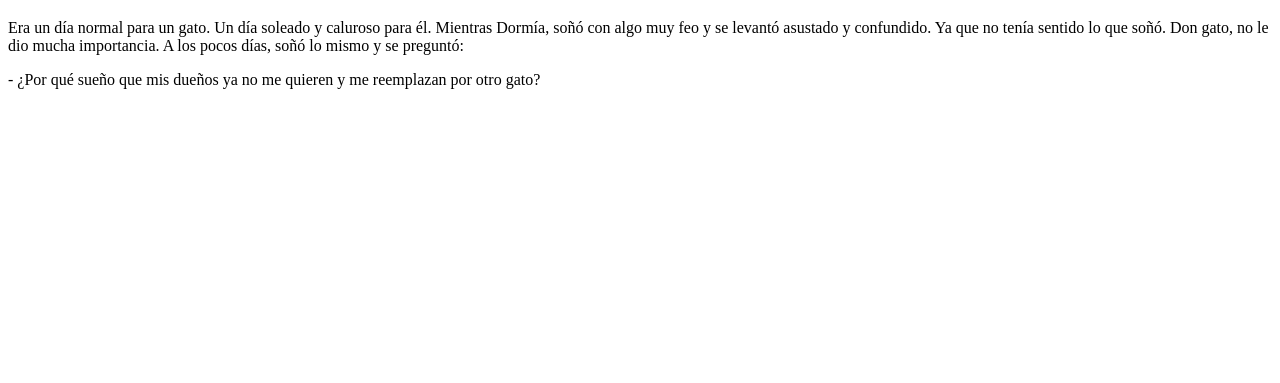
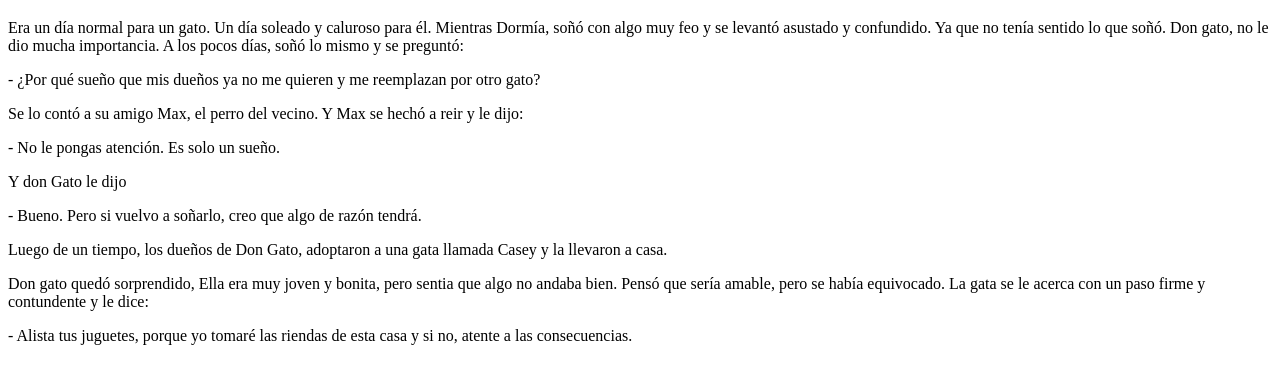
Before and after one commit to JoeMancera/cuento-don-gato, a plain HTML site: page index.html in a window 1280 px wide. Shown: the part 61-444 px from the top of the page. Drawn offline with Linux system fonts and the light colour scheme.

Commit message:
add second part

```diff
--- a/index.html
+++ b/index.html
@@ -18,8 +18,27 @@
       - ¿Por qué sueño que mis dueños ya no me quieren y me reemplazan por otro gato?
     </quote>
     <p>
-
+      Se lo contó a su amigo Max, el perro del vecino. Y Max se hechó a reir y le dijo:
     </p>
+    <quote>
+      - No le pongas atención. Es solo un sueño.
+    </quote>
+    <p>
+      Y don Gato le dijo
+    </p>
+    <quote>
+      - Bueno. Pero si vuelvo a soñarlo, creo que algo de razón tendrá.
+    </quote>
+    <p>
+      Luego de un tiempo, los dueños de Don Gato, adoptaron a una gata llamada Casey y la llevaron a casa.
+    </p>
+    <p>
+      Don gato quedó sorprendido, Ella era muy joven y bonita, pero sentia que algo no andaba bien.
+      Pensó que sería amable, pero se había equivocado. La gata se le acerca con un paso firme y contundente y le dice:
+    </p>
+    <quote>
+      - Alista tus juguetes, porque yo tomaré las riendas de esta casa y si no, atente a las consecuencias.
+    </quote>
   </article>
 </body>
 </html>
```
